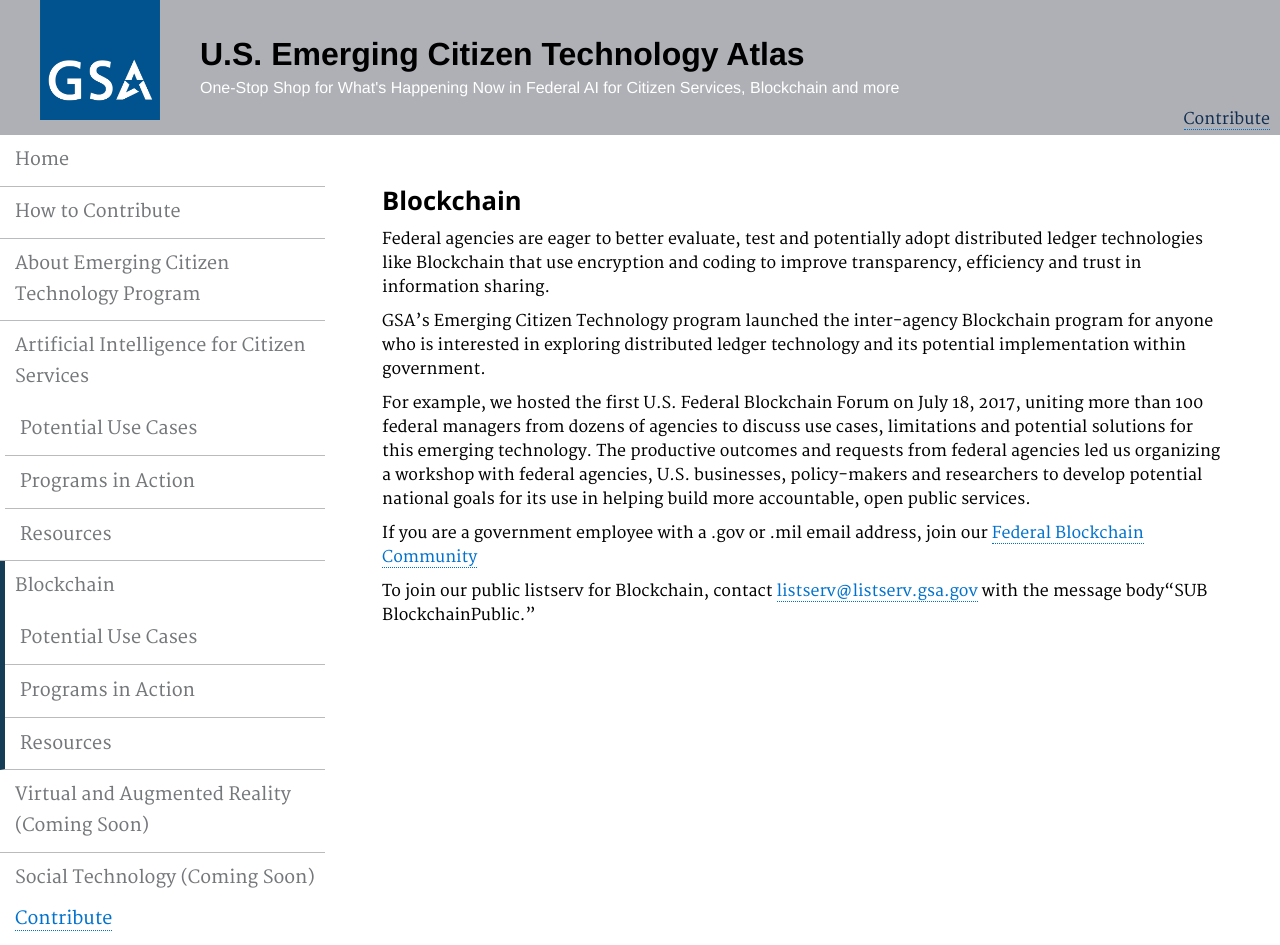
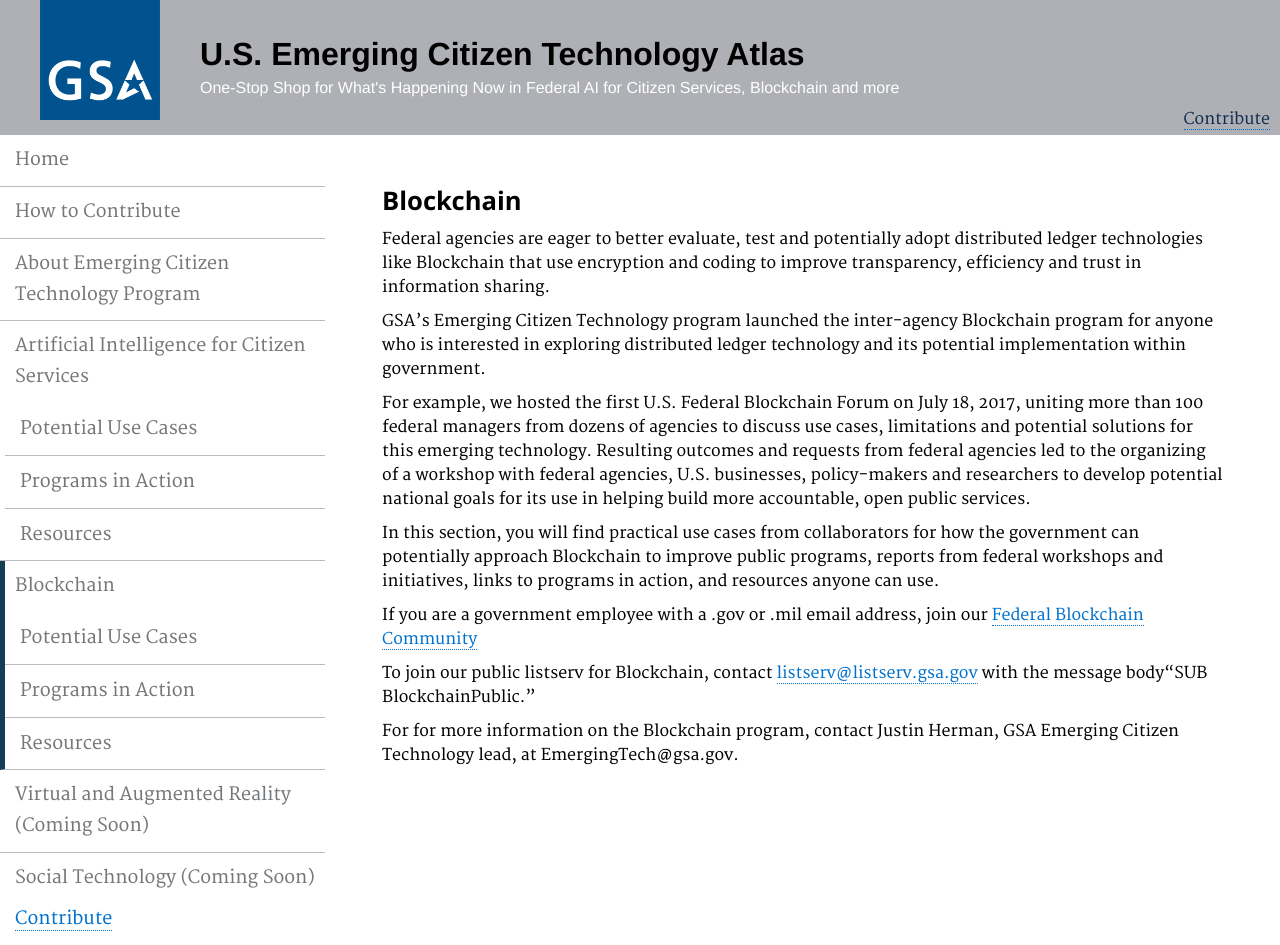
Before and after one commit to GSA/emerging-technology-atlas, a Jekyll site: the page built from pages/Blockchain.md, in a window 1280 px wide. Built offline with Jekyll 4.4.1, drawn with Linux system fonts in a browser that asks for light colours.

Commit message:
Update Blockchain.md

```diff
--- a/pages/Blockchain.md
+++ b/pages/Blockchain.md
@@ -12,8 +12,12 @@ description: ""
 
 <p>GSA’s Emerging Citizen Technology program launched the inter-agency Blockchain program for anyone who is interested in exploring distributed ledger technology and its potential implementation within government.</p>
 
-<p>For example, we hosted the first U.S. Federal Blockchain Forum on July 18, 2017, uniting more than 100 federal managers from dozens of agencies to discuss use cases, limitations and potential solutions for this emerging technology. The productive outcomes and requests from federal agencies led us organizing a workshop with federal agencies, U.S. businesses, policy-makers and researchers to develop potential national goals for its use in helping build more accountable, open public services.</p>
+<p>For example, we hosted the first U.S. Federal Blockchain Forum on July 18, 2017, uniting more than 100 federal managers from dozens of agencies to discuss use cases, limitations and potential solutions for this emerging technology. Resulting outcomes and requests from federal agencies led to the organizing of a workshop with federal agencies, U.S. businesses, policy-makers and researchers to develop potential national goals for its use in helping build more accountable, open public services.</p>
+
+<p>In this section, you will find practical use cases from collaborators for how the government can potentially approach Blockchain to improve public programs, reports from federal workshops and initiatives, links to programs in action, and resources anyone can use.</p>
 
 <p>If you are a government employee with a .gov or .mil email address, join our <a href="mailto:Blockchain-subscribe-request@listserv.gsa.gov?subject=Blockchain%20listserv">Federal Blockchain Community</a></p>
 
 <p>To join our public listserv for Blockchain, contact <a href="mailto:listserv@listserv.gsa.gov?subject=Blockchain%20listserv">listserv@listserv.gsa.gov</a> with the message body“SUB BlockchainPublic.”</p>
+
+<p>For for more information on the Blockchain program, contact Justin Herman, GSA Emerging Citizen Technology lead, at EmergingTech@gsa.gov.</p>
```
